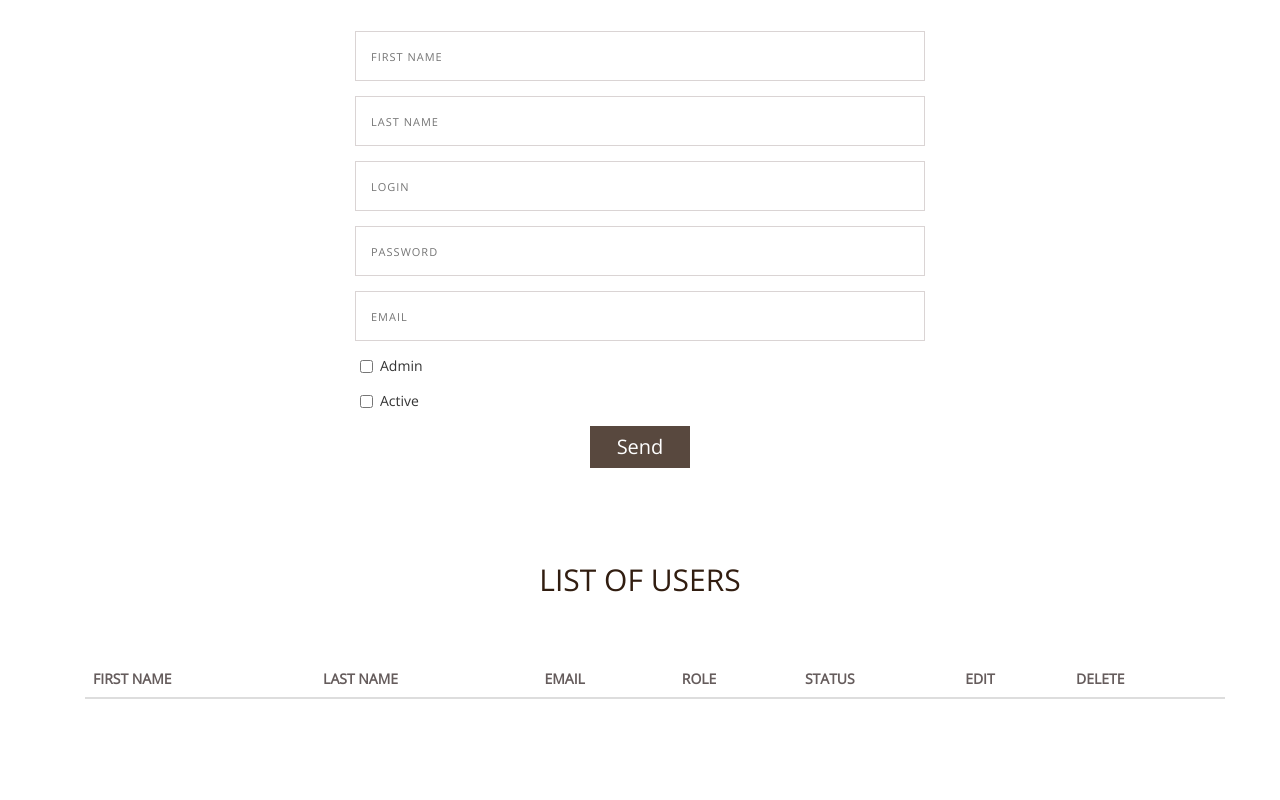
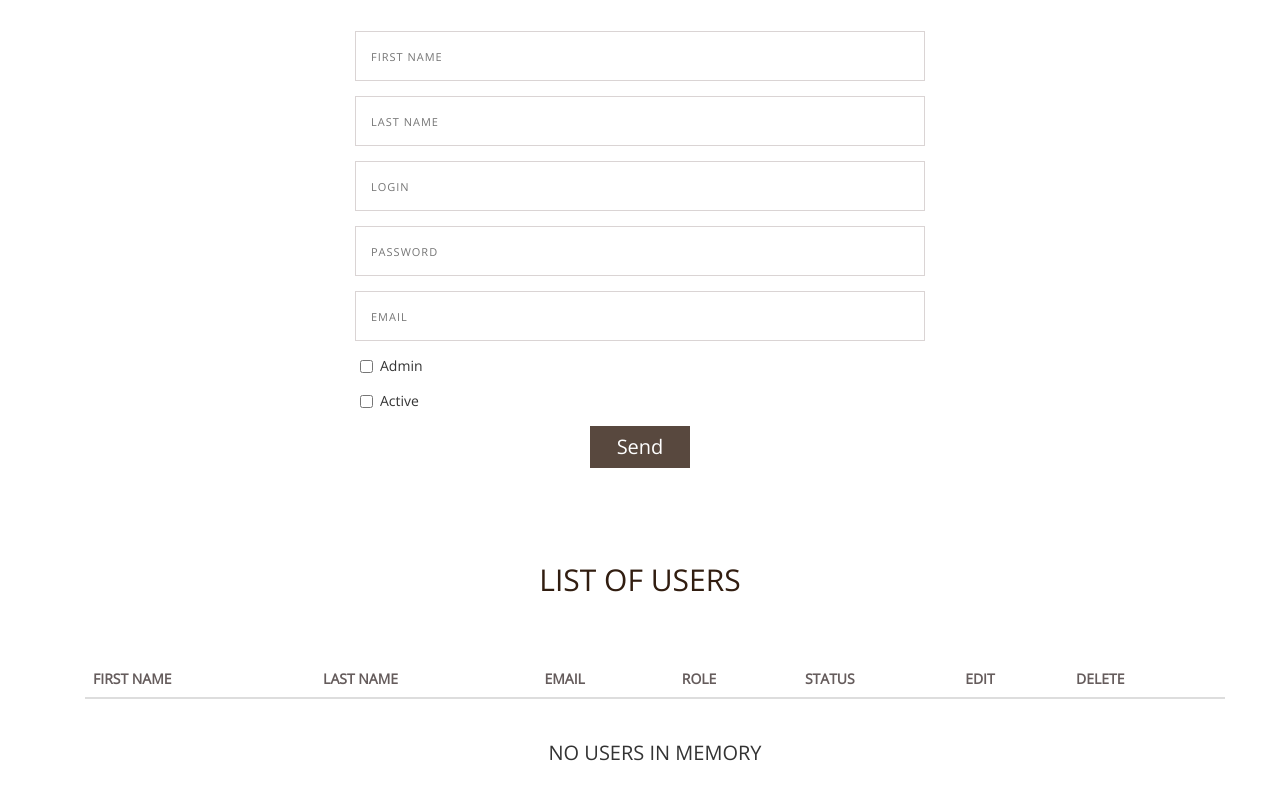
Before and after one commit to KaterynaSukharevska/user-manager, a plain HTML site: page index.html in a window 1280 px wide. Shown: the part 947-1747 px from the top of the page. Drawn offline with nearby package versions, Linux system fonts and the light colour scheme.

Commit message:
Small fixes

```diff
--- a/css/main.css
+++ b/css/main.css
@@ -192,8 +192,15 @@ h2 {
     transition: all 0.3s ease-in-out;
 }
 
+.no-users {
+    text-align: center;
+    text-transform: uppercase;
+    padding: 20px;
+    font-size: 20px;
+}
+
 /*Section list of users*/
-#mytable {
+.table-responsive {
     margin-bottom: 100px;
 }
 
--- a/js/app/app.js
+++ b/js/app/app.js
@@ -78,6 +78,7 @@
         /********** Show ************/
 
         function addUserToList(user) {
+            $(".no-users").remove();
             $('#mytable tr:last').after('<tr></tr>');
 
             for (var val in user) {
@@ -103,7 +104,10 @@
 
         var usersFromMemory = App.getAllUsers('users');
         if (usersFromMemory && Object.keys(usersFromMemory).length >= 0) {
+            $(".no-users").remove();
             showUsers(usersFromMemory);
+        } else {
+            $(".table-responsive").append($("<div>").addClass("no-users").append($("<p>").text("no users in memory")));
         }
 
         $(".show-users").on('click', function () {
```
Also changed, not shown: 1 other file.
